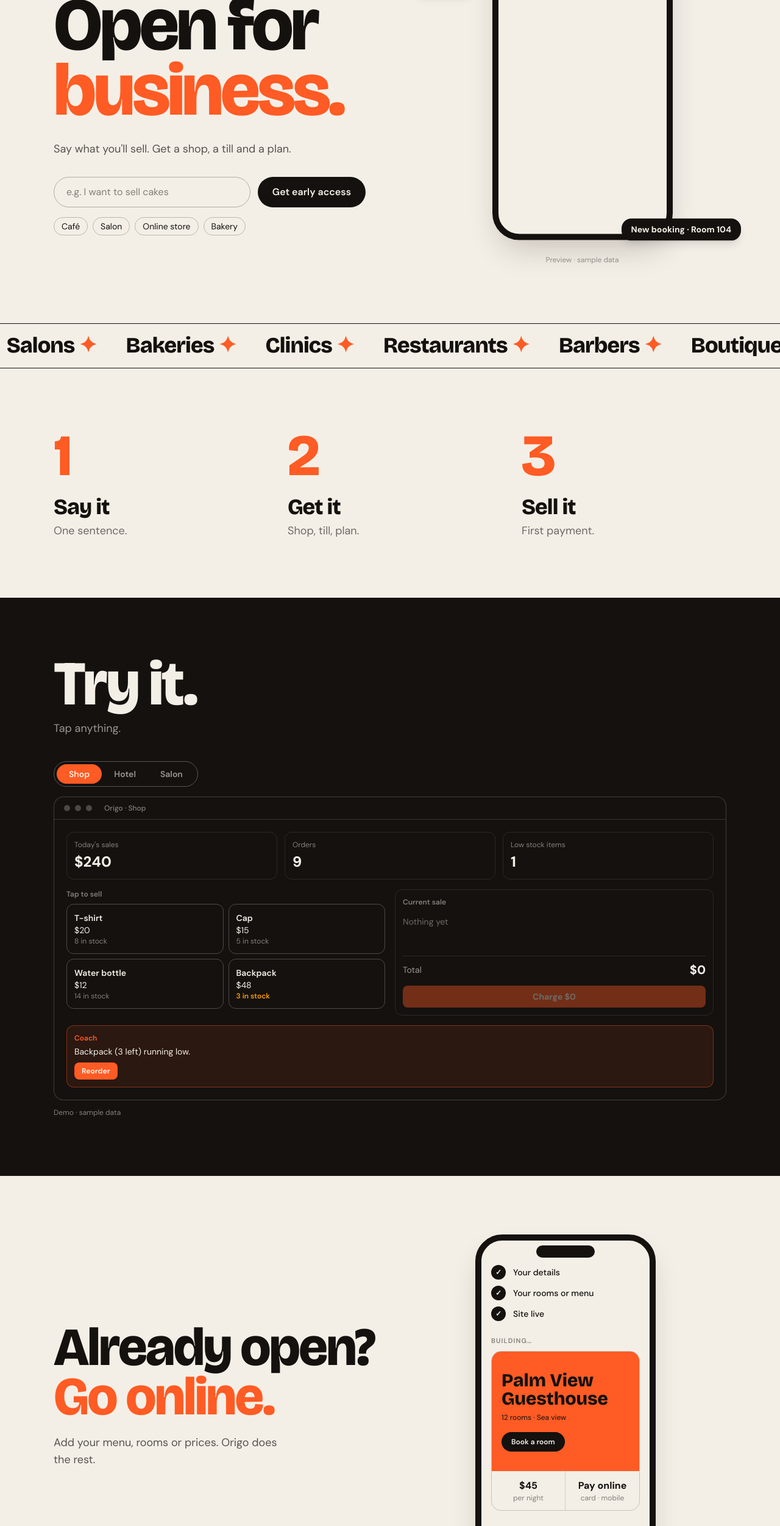
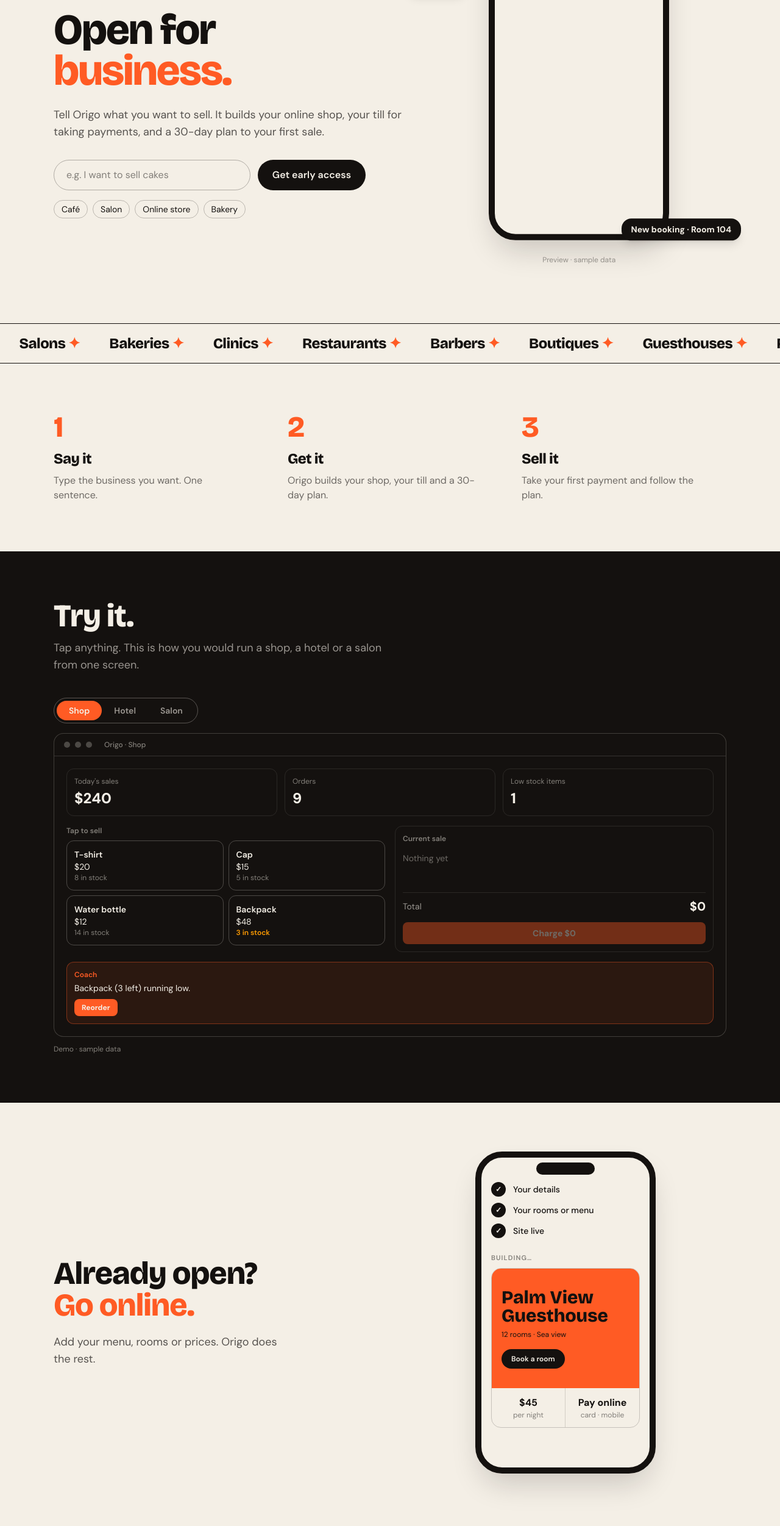
Before and after one commit to Nad278/neema, a Next.js app: page / in a window 1280 px wide. Shown: the part 234-2736 px from the top of the page at 61% size. Built offline with nearby package versions, Linux system fonts and the light colour scheme.

Commit message:
Landing page: smaller type, clearer plain-language copy about what Origo does
Co-Authored-By: Claude Sonnet 5.5 <noreply@anthropic.com>
Claude-Session: https://claude.ai/code/session_01Pq5wfC4yfvko6RpYseSg7r

```diff
--- a/src/app/page.tsx
+++ b/src/app/page.tsx
@@ -12,18 +12,18 @@ const marquee = [
 ];
 
 const steps = [
-  ["1", "Say it", "One sentence."],
-  ["2", "Get it", "Shop, till, plan."],
-  ["3", "Sell it", "First payment."],
+  ["1", "Say it", "Type the business you want. One sentence."],
+  ["2", "Get it", "Origo builds your shop, your till and a 30-day plan."],
+  ["3", "Sell it", "Take your first payment and follow the plan."],
 ];
 
 const tiles = [
-  { name: "Shop", text: "A site that sells.", span: "sm:col-span-2", style: "bg-paper" },
-  { name: "Till", text: "Cash, card, mobile.", span: "", style: "bg-foreground text-background" },
-  { name: "Bookings", text: "Rooms. Tables. Chairs.", span: "", style: "bg-accent" },
-  { name: "Money", text: "Profit at a glance.", span: "", style: "bg-paper" },
+  { name: "Shop", text: "A website that sells for you.", span: "sm:col-span-2", style: "bg-paper" },
+  { name: "Till", text: "Take cash, card and mobile payments.", span: "", style: "bg-foreground text-background" },
+  { name: "Bookings", text: "Rooms, tables and appointments.", span: "", style: "bg-accent" },
+  { name: "Money", text: "See your profit and who owes you.", span: "", style: "bg-paper" },
   { name: "Customers", text: "Know who comes back.", span: "", style: "bg-paper" },
-  { name: "Coach", text: "Weekly moves. One tap.", span: "sm:col-span-2", style: "bg-foreground text-background" },
+  { name: "Coach", text: "AI tips every week. You approve.", span: "sm:col-span-2", style: "bg-foreground text-background" },
 ];
 
 const plans = [
@@ -44,7 +44,7 @@ export default function Home() {
 
         {/* Marquee */}
         <div className="overflow-hidden border-y border-foreground py-4" aria-hidden>
-          <div className="marquee font-display text-3xl font-extrabold tracking-tight sm:text-4xl">
+          <div className="marquee font-display text-xl font-extrabold tracking-tight sm:text-2xl">
             {[...marquee, ...marquee].map((m, i) => (
               <span key={i} className="mx-6 whitespace-nowrap">
                 {m} <span className="text-accent">✦</span>
@@ -54,13 +54,13 @@ export default function Home() {
         </div>
 
         {/* How */}
-        <section className="mx-auto w-full max-w-6xl px-6 py-24">
+        <section className="mx-auto w-full max-w-6xl px-6 py-20">
           <div className="grid gap-12 md:grid-cols-3">
             {steps.map(([n, t, d], i) => (
               <Reveal key={n} delay={i * 120}>
-                <p className="font-display text-8xl font-extrabold leading-none text-accent">{n}</p>
-                <h2 className="mt-4 text-4xl font-extrabold tracking-tight">{t}</h2>
-                <p className="mt-1 text-lg text-foreground/60">{d}</p>
+                <p className="font-display text-5xl font-extrabold leading-none text-accent">{n}</p>
+                <h2 className="mt-3 text-2xl font-extrabold tracking-tight">{t}</h2>
+                <p className="mt-2 max-w-xs text-foreground/60">{d}</p>
               </Reveal>
             ))}
           </div>
@@ -70,14 +70,14 @@ export default function Home() {
         <section
           id="demo"
           style={dark}
-          className="scroll-mt-16 bg-background py-24 text-foreground"
+          className="scroll-mt-16 bg-background py-20 text-foreground"
         >
           <div className="mx-auto w-full max-w-6xl px-6">
             <Reveal>
-              <h2 className="text-[clamp(3rem,8vw,6.5rem)] font-extrabold leading-[0.9] tracking-[-0.03em]">
+              <h2 className="text-[clamp(2rem,4.5vw,3.25rem)] font-extrabold leading-[1] tracking-[-0.02em]">
                 Try it.
               </h2>
-              <p className="mt-3 text-lg text-foreground/60">Tap anything.</p>
+              <p className="mt-3 max-w-xl text-lg text-foreground/60">Tap anything. This is how you would run a shop, a hotel or a salon from one screen.</p>
             </Reveal>
             <Reveal delay={120} className="mt-10">
               <ControlCenter />
@@ -86,9 +86,9 @@ export default function Home() {
         </section>
 
         {/* Existing */}
-        <section className="mx-auto grid w-full max-w-6xl items-center gap-12 px-6 py-24 md:grid-cols-2">
+        <section className="mx-auto grid w-full max-w-6xl items-center gap-12 px-6 py-20 md:grid-cols-2">
           <Reveal>
-            <h2 className="text-[clamp(3rem,7vw,5.5rem)] font-extrabold leading-[0.92] tracking-[-0.03em]">
+            <h2 className="text-[clamp(2rem,4.5vw,3.25rem)] font-extrabold leading-[1] tracking-[-0.02em]">
               Already open?
               <br />
               <span className="text-accent">Go online.</span>
@@ -105,9 +105,9 @@ export default function Home() {
         </section>
 
         {/* Everything */}
-        <section className="mx-auto w-full max-w-6xl px-6 pb-24">
+        <section className="mx-auto w-full max-w-6xl px-6 pb-20">
           <Reveal>
-            <h2 className="text-[clamp(3rem,7vw,5.5rem)] font-extrabold leading-[0.92] tracking-[-0.03em]">
+            <h2 className="text-[clamp(2rem,4.5vw,3.25rem)] font-extrabold leading-[1] tracking-[-0.02em]">
               One app.
               <br />
               Everything.
@@ -116,9 +116,9 @@ export default function Home() {
           <div className="mt-10 grid gap-3 sm:grid-cols-4">
             {tiles.map((t, i) => (
               <Reveal key={t.name} delay={i * 80} className={t.span}>
-                <div className={`flex h-48 flex-col justify-between rounded-3xl p-6 ${t.style}`}>
-                  <h3 className="text-4xl font-extrabold tracking-tight">{t.name}</h3>
-                  <p className="text-sm opacity-70">{t.text}</p>
+                <div className={`flex h-36 flex-col justify-between rounded-2xl p-5 ${t.style}`}>
+                  <h3 className="text-2xl font-extrabold tracking-tight">{t.name}</h3>
+                  <p className="text-sm opacity-75">{t.text}</p>
                 </div>
               </Reveal>
             ))}
@@ -126,9 +126,9 @@ export default function Home() {
         </section>
 
         {/* Pricing */}
-        <section id="pricing" className="mx-auto w-full max-w-6xl scroll-mt-16 px-6 pb-24">
+        <section id="pricing" className="mx-auto w-full max-w-6xl scroll-mt-16 px-6 pb-20">
           <Reveal>
-            <h2 className="text-[clamp(3rem,7vw,5.5rem)] font-extrabold leading-[0.92] tracking-[-0.03em]">
+            <h2 className="text-[clamp(2rem,4.5vw,3.25rem)] font-extrabold leading-[1] tracking-[-0.02em]">
               Start free.
             </h2>
           </Reveal>
@@ -137,9 +137,9 @@ export default function Home() {
               <Reveal key={p.name} delay={i * 100}>
                 <div className={`border-t-2 pt-5 ${p.featured ? "border-accent" : "border-foreground"}`}>
                   <p className="text-sm font-semibold tracking-widest uppercase">{p.name}</p>
-                  <p className="font-display text-7xl font-extrabold leading-none tracking-tight">
+                  <p className="font-display text-5xl font-extrabold leading-none tracking-tight">
                     {p.price}
-                    {p.price !== "$0" && <span className="text-xl font-medium text-foreground/50">/mo</span>}
+                    {p.price !== "$0" && <span className="text-base font-medium text-foreground/50">/mo</span>}
                   </p>
                   <ul className="mt-4 space-y-1 text-foreground/70">
                     {p.items.map((it) => (
@@ -157,13 +157,13 @@ export default function Home() {
         <section
           id="waitlist"
           style={dark}
-          className="scroll-mt-16 bg-background px-6 py-24 text-center text-foreground"
+          className="scroll-mt-16 bg-background px-6 py-20 text-center text-foreground"
         >
           <Reveal>
-            <h2 className="text-[clamp(4rem,14vw,11rem)] font-extrabold leading-[0.85] tracking-[-0.045em]">
+            <h2 className="text-[clamp(2.5rem,6vw,4.5rem)] font-extrabold leading-[0.95] tracking-[-0.03em]">
               Be first<span className="text-accent">.</span>
             </h2>
-            <p className="mt-4 text-lg text-foreground/60">Join the waitlist.</p>
+            <p className="mt-4 text-lg text-foreground/60">Join the waitlist and we will email you when Origo opens.</p>
             <div className="mt-8">
               <WaitlistForm />
             </div>
--- a/src/components/Hero.tsx
+++ b/src/components/Hero.tsx
@@ -12,14 +12,14 @@ const content = {
   start: {
     line1: "Open for",
     line2: "business.",
-    sub: "Say what you'll sell. Get a shop, a till and a plan.",
+    sub: "Tell Origo what you want to sell. It builds your online shop, your till for taking payments, and a 30-day plan to your first sale.",
     placeholder: "e.g. I want to sell cakes",
     chips: ["Café", "Salon", "Online store", "Bakery"],
   },
   existing: {
     line1: "Your business,",
     line2: "one screen.",
-    sub: "Website, bookings, payments and numbers in one app.",
+    sub: "Origo puts your website, bookings, payments and daily numbers in one app, with an AI coach that suggests what to do next. You approve everything.",
     placeholder: "e.g. I run a 12-room guesthouse",
     chips: ["Shop", "Hotel", "Restaurant", "Clinic"],
   },
@@ -37,7 +37,7 @@ export default function Hero() {
   }
 
   return (
-    <div className="mx-auto grid w-full max-w-6xl items-center gap-10 px-6 pb-16 pt-6 lg:grid-cols-[1.25fr_1fr] lg:pb-24">
+    <div className="mx-auto grid w-full max-w-6xl items-center gap-10 px-6 pb-16 pt-6 lg:grid-cols-[1.2fr_1fr] lg:pb-24">
       <div>
         <div
           role="tablist"
@@ -66,13 +66,13 @@ export default function Hero() {
 
         <h1
           key={mode}
-          className="animate-pop mt-8 text-[clamp(3.25rem,9.5vw,8.25rem)] font-extrabold leading-[0.88] tracking-[-0.04em]"
+          className="animate-pop mt-8 text-[clamp(2.5rem,5.5vw,4.5rem)] font-extrabold leading-[0.95] tracking-[-0.03em]"
         >
           {c.line1}
           <br />
           <span className="text-accent">{c.line2}</span>
         </h1>
-        <p className="mt-7 max-w-lg text-lg text-foreground/70">{c.sub}</p>
+        <p className="mt-6 max-w-xl text-lg text-foreground/70">{c.sub}</p>
 
         <form onSubmit={submit} className="mt-8 flex max-w-lg flex-col gap-3 sm:flex-row">
           <input
```
